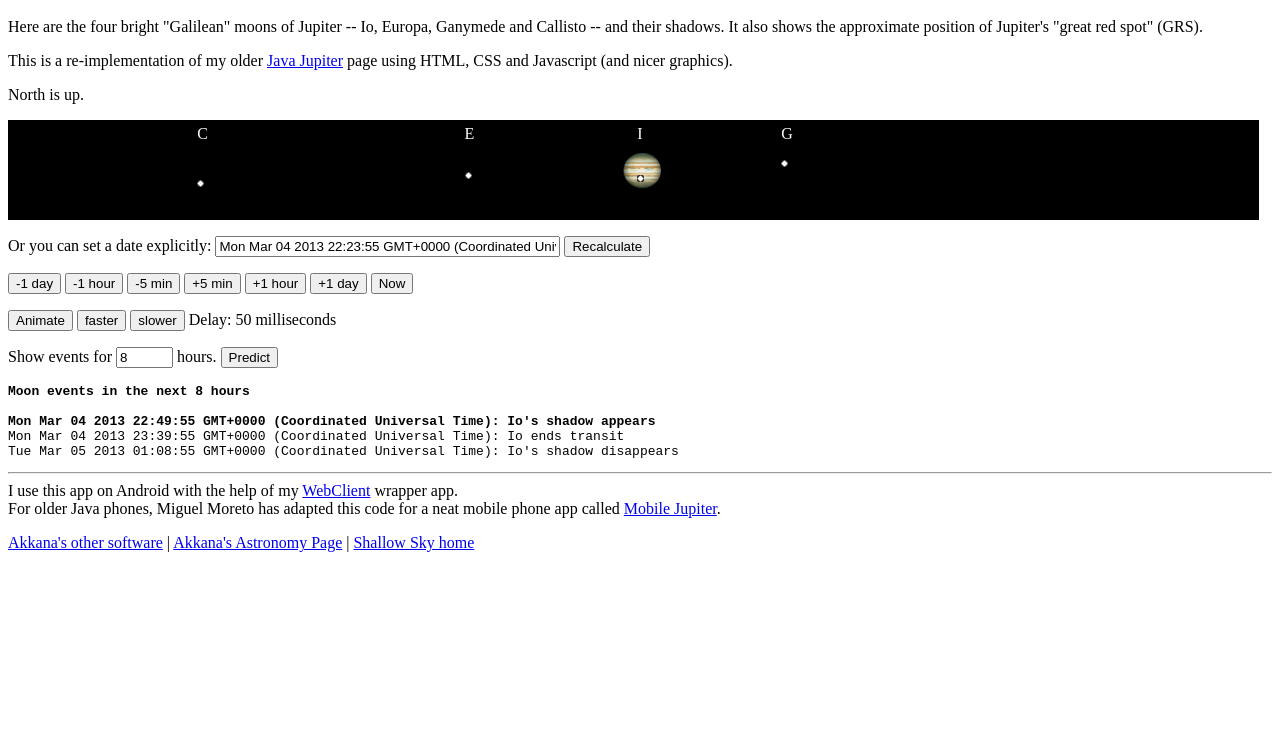
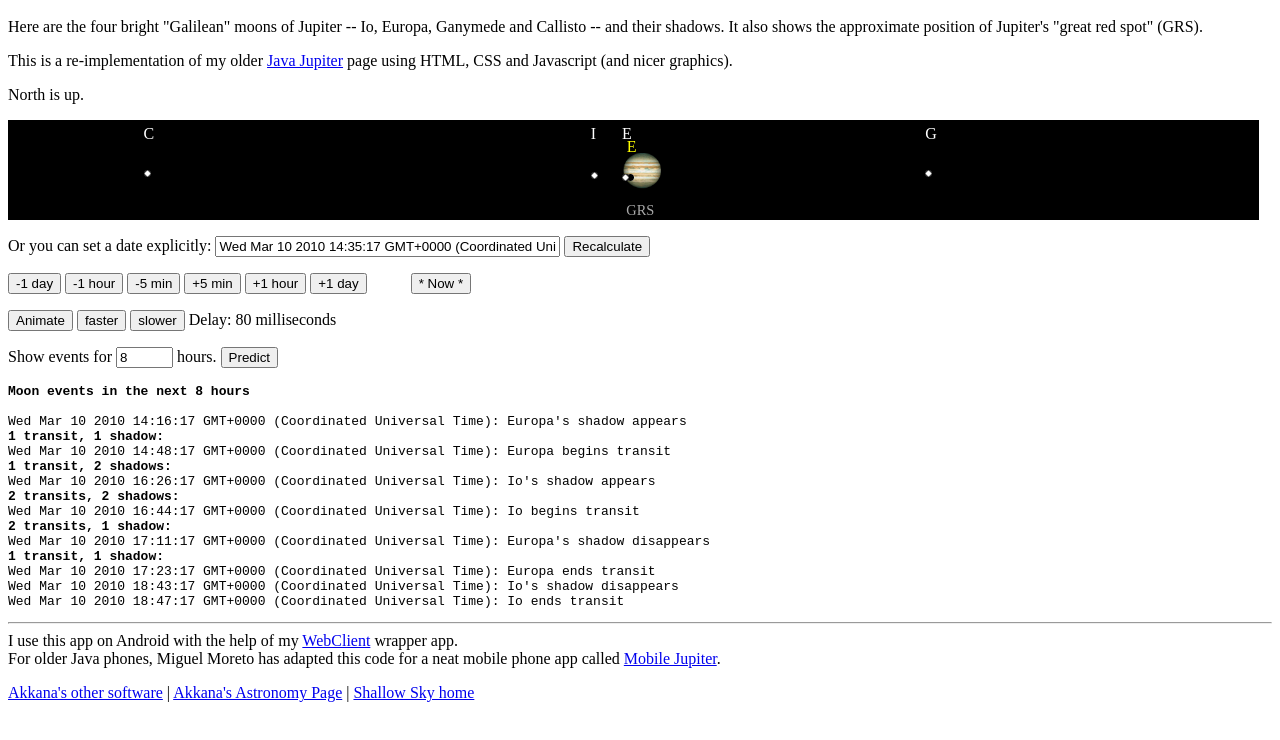
Before and after one commit to akkana/scripts, a plain HTML site: page jsjupiter/index.html in a window 1280 px wide. Both pictures are taken after a click on the button "faster". Shown: the part 48-788 px from the top of the page. Drawn offline with Linux system fonts and the light colour scheme.

Commit message:
Flag more interesting upcoming events: note when more than one moon or shadow is present at once. Improve animation speeds.

```diff
--- a/jsjupiter/index.html
+++ b/jsjupiter/index.html
@@ -28,6 +28,11 @@ div#jupframe {
 #jupframe span.eclipselabel { color: blue; top: .3em; }
 
 #jupframe span#grslabel { color: #aaa; font-size: .9em; bottom: .1em; }
+
+/* I can't find any way to style an input button by name --
+ * it has to have an id as well as a name.
+ */
+input[type=button]#now { margin-left: 3em; }
 
 </style>
 
@@ -60,29 +65,31 @@ function placeImage(im, left, top, width, height) {
   im.style.visibility = "visible";
 }
 
-// Change to a new date:
-function setDate() {
-  drawJupiter(jup, new Date(document.getElementById("thedate").value));
+// Update Jupiter and predict upcoming events based on whatever
+// date is in the date field of the page.
+function setDate()
+{
+  drawJupiter(jup, new Date(document.getElementById("datefield").value));
 
+  predictUpcoming();
+}
+
+// Update the date field to the given date, then call setDate().
+function updateDate(newdate)
+{
+  var datefield = document.getElementById("datefield");
+  if (!datefield) {
+    return;
+  }
+  datefield.value = newdate;
+  setDate();
 }
 
 function addHours(hrs) {
   var d = jup.getDate();
   d.setTime(d.getTime() + 60 * 60 * hrs * 1000);
-  drawJupiter(jup, d);
-  predictUpcoming();
+  updateDate(d);
 }
-
-/*
-function setNewDateIfEnterKey(ev) {
-  var e = ev || event;
-  if (e.keyCode == 13) {  // Was it the return/enter key?
-    setDate();
-    }
-    return false; //prevents form from being submitted.
-  }
-}
- */
 
 // Animate:
 var animating = false;
@@ -102,12 +109,14 @@ function animateFaster(amt) {
   if (stepMinutes > 10 && amt < 0) {
     stepMinutes -= 10;
   }
+  else if (animateTime == 1) {
+    animateTime = 1;
+    stepMinutes += 10;
+  }
   else {
-    animateTime = animateTime - amt;
-    if (animateTime < 1) {
+    animateTime -= amt;
+    if (animateTime < 1)
       animateTime = 1;
-      stepMinutes += 10;
-    }
   }
   var animspan = document.getElementById("animDelay");
   animspan.innerHTML = "Delay: " + animateTime + " milliseconds";
@@ -124,15 +133,10 @@ function toggleAnimation() {
 }
 
 function drawJupiter(jup, date) {
+  busy = document.getElementById("recalculating")
+  busy.style.visibility = "visible";
+
   jup.setDate(date);
-
-  var thedate = document.getElementById("thedate");
-  if (thedate)
-      thedate.value = date;
-
-  var datefield = document.getElementById("datefield");
-  if (datefield)
-      datefield.value = date;
 
   var width = parseInt(screenWidth() * .99);
   var halfwidth = width/2;
@@ -240,20 +244,19 @@ function drawJupiter(jup, date) {
     }
   }
 
-  var upcoming = document.getElementById("upcoming");
-  if (!upcoming) {
-    //alert("No place to note upcoming events");
-    return;
-  }
+  busy.style.visibility = "hidden";
+  document.getElementById("datefield").value = jup.getDate();
 }
 
 function predictUpcoming()
 {
+  busy.style.visibility = "visible";
   var upcoming = document.getElementById("upcoming");
   if (!upcoming) return;
   upcoming.innerHTML =
-    upcomingEvents(date,
+    upcomingEvents(jup.getDate(),
                    parseInt(document.getElementById("upcoming-hrs").value));
+  busy.style.visibility = "hidden";
 }
 
 </script>
@@ -314,17 +317,10 @@ the current position of Jupiter's moons.
 <!-- Don't wrap these in a form -- it keeps the dates from working
      when you hit enter. -->
 Or you can set a date explicitly:
-<!--
-  Would make more sense to use a datetime input, but hitting return in it
-  briefly changes the date, then reverts back to the current date.
-<input id="thedate" type="text" onKeyPress="setNewDateIfEnterKey(event);"
- size=40>
-<br>
- -->
-<input id="datefield" type="datetime"
- onChange="drawJupiter(jup, new Date(document.getElementById('datefield').value)); predictUpcoming(); return false;"
+<input id="datefield" type="datetime" onChange="setDate(); return false;"
  size=40>
 <input type="button" name="changeDate" value="Recalculate" onClick="setDate();">
+<span id="recalculating"><i>Recalculating ...</i></span>
 <p>
 <input type="button" name="nextDay" value="-1 day" onClick="addHours(-24);">
 <input type="button" name="nextHour" value="-1 hour" onClick="addHours(-1);">
@@ -332,14 +328,14 @@ Or you can set a date explicitly:
 <input type="button" name="nextHour" value="+5 min" onClick="addHours(1/12);">
 <input type="button" name="nextHour" value="+1 hour" onClick="addHours(1);">
 <input type="button" name="nextDay" value="+1 day" onClick="addHours(24);">
-<input type="button" name="now" value="Now"
+<input type="button" name="now" id="now" value="* Now *"
         onClick="drawJupiter(jup, new Date()); predictUpcoming(); return true">
 <p>
 <input type="button" name="animate" value="Animate"
        onClick="toggleAnimation();">
-<input type="button" name="faster" value="faster" onClick="animateFaster(50);">
-<input type="button" name="slower" value="slower" onClick="animateFaster(-50);">
-<span id="animDelay">Delay: 250 milliseconds</span>
+<input type="button" name="faster" value="faster" onClick="animateFaster(20);">
+<input type="button" name="slower" value="slower" onClick="animateFaster(-20);">
+<span id="animDelay">Delay: 100 milliseconds</span>
 
 <p>
 Show events for
@@ -360,8 +356,9 @@ var date = new Date();
 //var date = new Date('Mon Mar 10 2013 19:57:00 GMT-0700 (PDT)');
 //var date = new Date('Mon Mar 10 2013 20:02:00 GMT-0700 (PDT)');
 //var date = new Date('Sat Nov 10 2012 16:10:00 GMT-0800 (PDT)');
-drawJupiter(jup, date);
-predictUpcoming();
+var date = new Date('Wed Mar 10 2010 06:35:17 GMT-0800 (PST)'); // 2 xits 2 shad
+
+updateDate(date);
 </script>
 
 <hr>
--- a/jsjupiter/jupiter.js
+++ b/jsjupiter/jupiter.js
@@ -342,7 +342,6 @@ function upcomingEvents(date, tothrs)
 {
     var saveDate = jup.curdate;
     if (!saveDate) {
-        //alert("upcoming events, but curdate is " + jup.curdate);
         saveDate = date;
     }
 
@@ -367,6 +366,7 @@ function upcomingEvents(date, tothrs)
         nshadows = 0;
         ntransits = 0;
 
+        thisevent = "";
         for (var whichmoon = 0; whichmoon < 4; ++whichmoon) {
             moondata = jup.getMoonXYData(whichmoon);
             if (verbose) {
@@ -380,7 +380,6 @@ function upcomingEvents(date, tothrs)
                     ++nshadows;
                 if (moondata.transit)
                     ++ntransits;
-                thisevent = "";
 
                 if (!moondata.moonx && lastmoondata[whichmoon].moonx)
                     thisevent += d + ": "
@@ -412,12 +411,6 @@ function upcomingEvents(date, tothrs)
                     thisevent += d + ": " + moonnames[whichmoon]
                                 + "'s shadow appears\n";
 
-                if (nshadows + ntransits > 1)
-                    upcoming += "<b>";
-                upcoming += thisevent;
-                if (nshadows + ntransits > 1)
-                    upcoming += "</b>";
-
                 //if (verbose)
                 //    upcoming += JSON.stringify(lastmoondata[whichmoon]) + "\n"
             }
@@ -425,10 +418,28 @@ function upcomingEvents(date, tothrs)
             // Ick! This is supposedly the most efficient way to clone
             // an object in javascript. Can you believe it?
             lastmoondata[whichmoon] = JSON.parse(JSON.stringify(moondata));
-        }
+        } // end loop over whichmoon
+
+        if (thisevent && (nshadows + ntransits > 1))
+            upcoming += "<b>" + pluralize(ntransits, "transit")
+                       + ", " + pluralize(nshadows, "shadow") + ":</b>\n";
+        upcoming += thisevent;
     }
 
     if (saveDate != undefined)
         jup.setDate(saveDate);
     return upcoming;
 }
+
+function endsWith(str, suffix) {
+    return str.indexOf(suffix, str.length - suffix.length) !== -1;
+}
+
+function pluralize(num, word)
+{
+    if (num == 1)
+        return "1 " + word;
+    else if (endsWith(word, 's'))
+        return num + " " + word + "es";
+    return num + " " + word + "s";
+}
```
